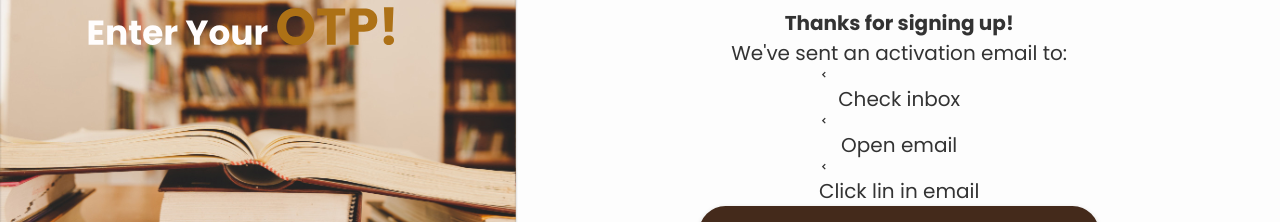
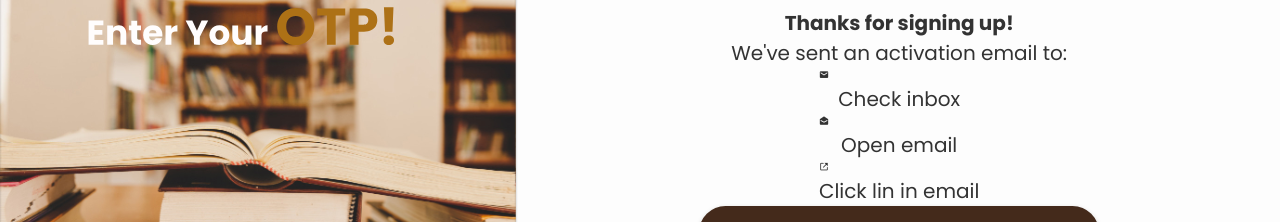
Before and after one commit to SamTech-Africa/library_management_system_frontend, a React (Create React App) app: page /verify in a window 1280 px wide. Shown: the part 219-441 px from the top of the page. Built offline with nearby package versions, Linux system fonts and the light colour scheme.

Commit message:
Verify Page

```diff
--- a/src/container/pages/components/auth/Verify.jsx
+++ b/src/container/pages/components/auth/Verify.jsx
@@ -7,7 +7,7 @@ import style from '../../styles/auth/Verify.module.css';
 
 const Verify = () => {
     const [email, setEmail] = useState('');
-    const navigate = useNavigate();
+    // const navigate = useNavigate();
     const location = useLocation();
 
     useEffect(() => {
@@ -40,21 +40,21 @@ const Verify = () => {
         <div className={style.content}>
           <h1>Thanks for signing up!</h1>
           <p>We've sent an activation email to: </p>
-          <h5>{email}</h5>
+          <h3>{email}</h3>
 
           <div className={style.direction}>
             <div className={style.check}>
-              <i class='bx bxs-chevron-left'></i>
+              <i class='bx bxs-envelope'></i>
               <p>Check inbox</p>
             </div>
 
             <div className={style.open}>
-              <i class='bx bxs-chevron-left'></i>
+            <i class='bx bxs-envelope-open'></i>
               <p>Open email</p>
             </div>
 
             <div className={style.click}>
-              <i class='bx bxs-chevron-left'></i>
+              <i class='bx bx-link-external'></i>
               <p>Click lin in email</p>
             </div>
           </div>
```
